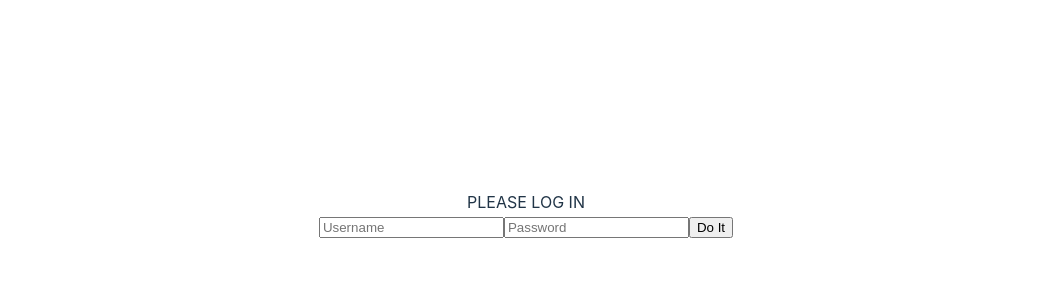
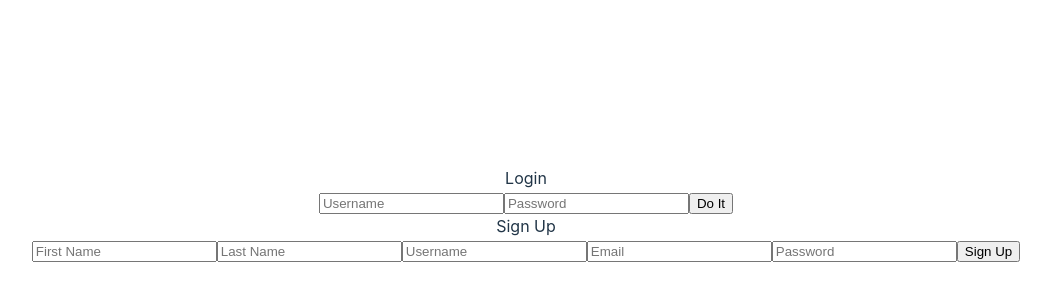
Before and after one commit to argetlam03/large-project-team-5, a React (Vite) app in the folder frontend/: page / in a window 1280 px wide. Shown: the part 186-486 px from the top of the page, without its empty margins (114-1165 px from the left). Built offline with nearby package versions, Linux system fonts and the light colour scheme.

Commit message:
added create user functionality, profile and leaderboard, side nav functionality

```diff
--- a/frontend/src/App.tsx
+++ b/frontend/src/App.tsx
@@ -2,6 +2,8 @@ import { BrowserRouter as Router, Route, Routes, Navigate } from 'react-router-d
 import './App.css';
 import LoginPage from './pages/LoginPage';
 import TypePage from './pages/TypePage';
+import LeaderboardPage from './pages/LeaderboardPage';
+import ProfilePage from './pages/ProfilePage';
 function App() {
   var _ud = localStorage.getItem('user_data');
 
@@ -10,6 +12,8 @@ function App() {
       <Routes>
         <Route path="/" element={<LoginPage />} />
         <Route path="/type" element={_ud ? <TypePage />:<Navigate to="/"/>} />
+        <Route path="/leaderboard" element={_ud ? <LeaderboardPage />:<Navigate to="/"/>} />
+        <Route path="/profile" element={_ud ? <ProfilePage />:<Navigate to="/"/>} />
       </Routes>
     </Router>
   );
--- /dev/null
+++ b/frontend/src/components/CreateUserComponent.tsx
@@ -0,0 +1,72 @@
+import React, { useState } from 'react';
+function CreateUserComponent() {
+    const [message, setMessage] = React.useState('');
+    const [firstName, setFirstName] = React.useState('');
+    const [lastName, setLastName] = React.useState('');
+    const [loginName, setLoginName] = React.useState('');
+    const [email, setEmail] = React.useState('');
+    const [loginPassword, setPassword] = React.useState('');
+
+    async function createUser(event: any): Promise<void> {
+        event.preventDefault();
+        var obj = {login: loginName, password: loginPassword,  firstName: firstName, lastName: lastName, email: email};
+        var js = JSON.stringify(obj);
+        try {
+            const response = await fetch('http://localhost:5000/api/createUser',
+                {
+                    method: 'POST', body: js, headers: {
+                        'Content-Type':
+                            'application/json'
+                    }
+                });
+            var res = JSON.parse(await response.text());
+            if (res.error != '') {
+                setMessage(res.error);
+            }
+            else {
+                setFirstName('');
+                setLastName('');
+                setLoginName('');
+                setPassword('');
+                setEmail('');
+                setMessage('User created successfully. Please Login');
+            }
+        }
+        catch (error: any) {
+            alert(error.toString());
+            return;
+        }
+    };
+
+    function handleSetFirstName(e: any): void {
+        setFirstName(e.target.value);
+    }
+    function handleSetLastName(e: any): void {
+        setLastName(e.target.value);
+    }
+    function handleSetLoginName(e: any): void {
+        setLoginName(e.target.value);
+    }
+    function handleSetEmail(e: any): void {
+        setEmail(e.target.value);
+    }
+    function handleSetPassword(e: any): void {
+        setPassword(e.target.value);
+    }
+    return (
+        <div id="createUser">
+            <span id="inner-title">Sign Up</span><br />
+            <input type="text" id="firstName" placeholder="First Name" value={firstName} onChange={handleSetFirstName} />
+            <input type="text" id="lastName" placeholder="Last Name" value={lastName} onChange={handleSetLastName} />
+            <input type="text" id="loginName" placeholder="Username" value={loginName} onChange={handleSetLoginName} />
+            <input type="text" id="email" placeholder="Email" value={email} onChange={handleSetEmail} />
+            <input type="password" id="loginPassword" placeholder="Password" value={loginPassword} onChange={handleSetPassword} />
+            <input type="submit" id="loginButton" className="buttons" value="Sign Up"
+                onClick={createUser} />
+            <br/>
+            <span id="createUserAccount">{message}</span>
+        </div>
+    );
+};
+
+export default CreateUserComponent;
--- /dev/null
+++ b/frontend/src/components/LeaderboardComponent.tsx
@@ -0,0 +1,12 @@
+import React, { useState } from 'react';
+function LeaderboardComponent() {
+
+
+    return (
+        <div id="typeHeader">
+            show leaderboard here
+        </div >
+    );
+};
+
+export default LeaderboardComponent;
--- a/frontend/src/components/LoginComponent.tsx
+++ b/frontend/src/components/LoginComponent.tsx
@@ -41,11 +41,12 @@ function LoginComponent() {
     }
     return (
         <div id="loginDiv">
-            <span id="inner-title">PLEASE LOG IN</span><br />
+            <span id="inner-title">Login</span><br />
             <input type="text" id="loginName" placeholder="Username" onChange={handleSetLoginName} />
             <input type="password" id="loginPassword" placeholder="Password" onChange={handleSetPassword} />
             <input type="submit" id="loginButton" className="buttons" value="Do It"
                 onClick={doLogin} />
+            <br/>
             <span id="loginResult">{message}</span>
         </div>
     );
--- /dev/null
+++ b/frontend/src/components/ProfileComponent.tsx
@@ -0,0 +1,13 @@
+import React, { useState } from 'react';
+function ProfileComponent() {
+
+
+    return (
+        <div id="typeHeader">
+            show profile
+
+        </div >
+    );
+};
+
+export default ProfileComponent;
--- /dev/null
+++ b/frontend/src/components/SideNavComponent.tsx
@@ -0,0 +1,26 @@
+import React, { useState } from 'react';
+import LogoutComponent from './LogoutComponent';
+function SideNavComponent() {
+
+    function gotoProfile(){
+        window.location.href = '/profile';
+    };
+    function gotoLeaderboard(){
+        window.location.href = '/leaderboard';
+    };
+    function gotoType(){
+        window.location.href = '/type';
+    };
+
+    return (
+        <div id="sideNavHeader">
+            <input type="button" id="profileButton" className="buttons" value="Profile" onClick={gotoProfile} />
+            <input type="button" id="leaderboardButton" className="buttons" value="Leaderboard" onClick={gotoLeaderboard} />
+            <input type="button" id="typeButton" className="buttons" value="Type" onClick={gotoType} />
+            <LogoutComponent/>
+            show side navs
+        </div >
+    );
+};
+
+export default SideNavComponent;
--- /dev/null
+++ b/frontend/src/pages/LeaderboardPage.tsx
@@ -0,0 +1,11 @@
+import LeaderboardComponent from '../components/LeaderboardComponent.tsx';
+import SideNavComponent from '../components/SideNavComponent.tsx';
+const LeaderboardPage = () => {
+    return (
+        <div>
+            <SideNavComponent />
+            <LeaderboardComponent />
+        </div>
+    );
+};
+export default LeaderboardPage;
--- a/frontend/src/pages/LoginPage.tsx
+++ b/frontend/src/pages/LoginPage.tsx
@@ -1,8 +1,11 @@
+import CreateUserComponent from '../components/CreateUserComponent.tsx';
 import LoginComponent from '../components/LoginComponent.tsx';
 const LoginPage = () => {
     return (
         <div>
             <LoginComponent />
+            <CreateUserComponent />
+
         </div>
     );
 };
--- /dev/null
+++ b/frontend/src/pages/ProfilePage.tsx
@@ -0,0 +1,11 @@
+import ProfileComponent from '../components/ProfileComponent.tsx';
+import SideNavComponent from '../components/SideNavComponent.tsx';
+const ProfilePage = () => {
+    return (
+        <div>
+            <SideNavComponent />
+            <ProfileComponent />
+        </div>
+    );
+};
+export default ProfilePage;
--- a/frontend/src/pages/TypePage.tsx
+++ b/frontend/src/pages/TypePage.tsx
@@ -1,10 +1,10 @@
-import LogoutComponent from '../components/LogoutComponent.tsx';
+import SideNavComponent from '../components/SideNavComponent.tsx';
 import TypeComponent from '../components/TypeComponent.tsx';
 const TypePage = () => {
     return (
         <div>
+            <SideNavComponent />
             <TypeComponent />
-            <LogoutComponent />
         </div>
     );
 };
```
